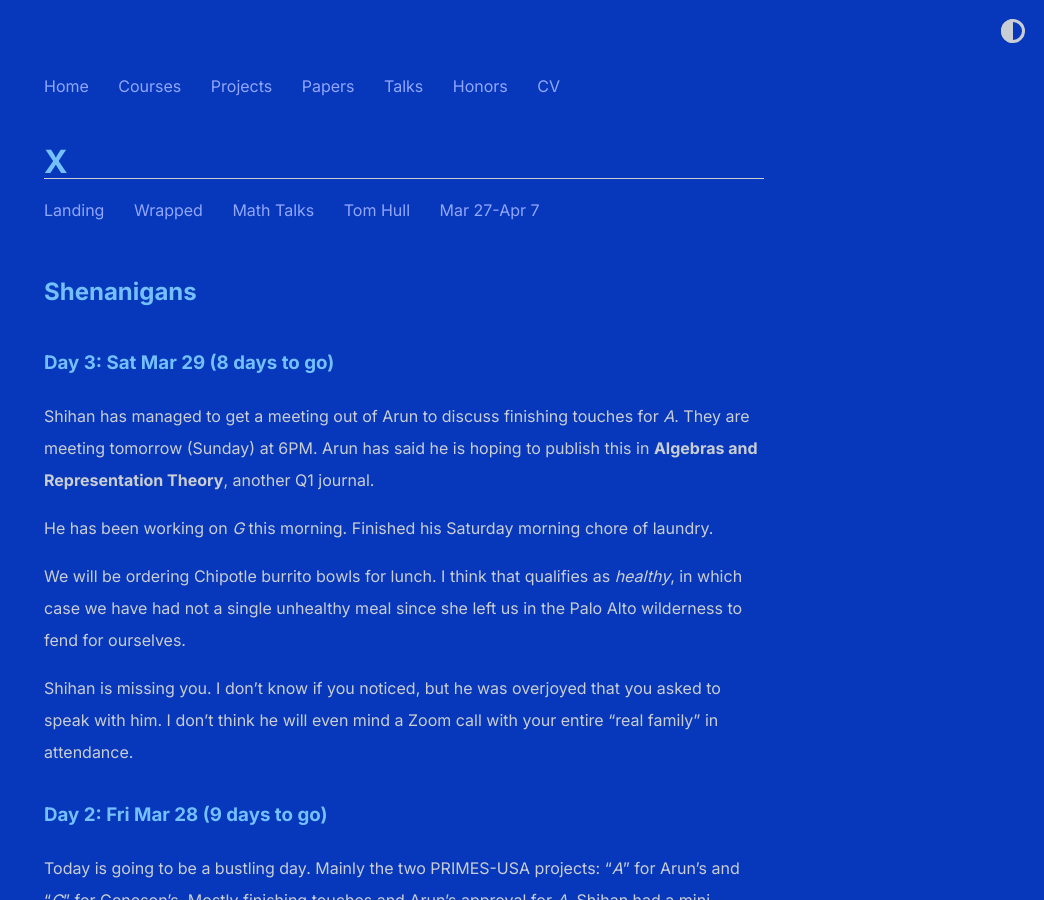
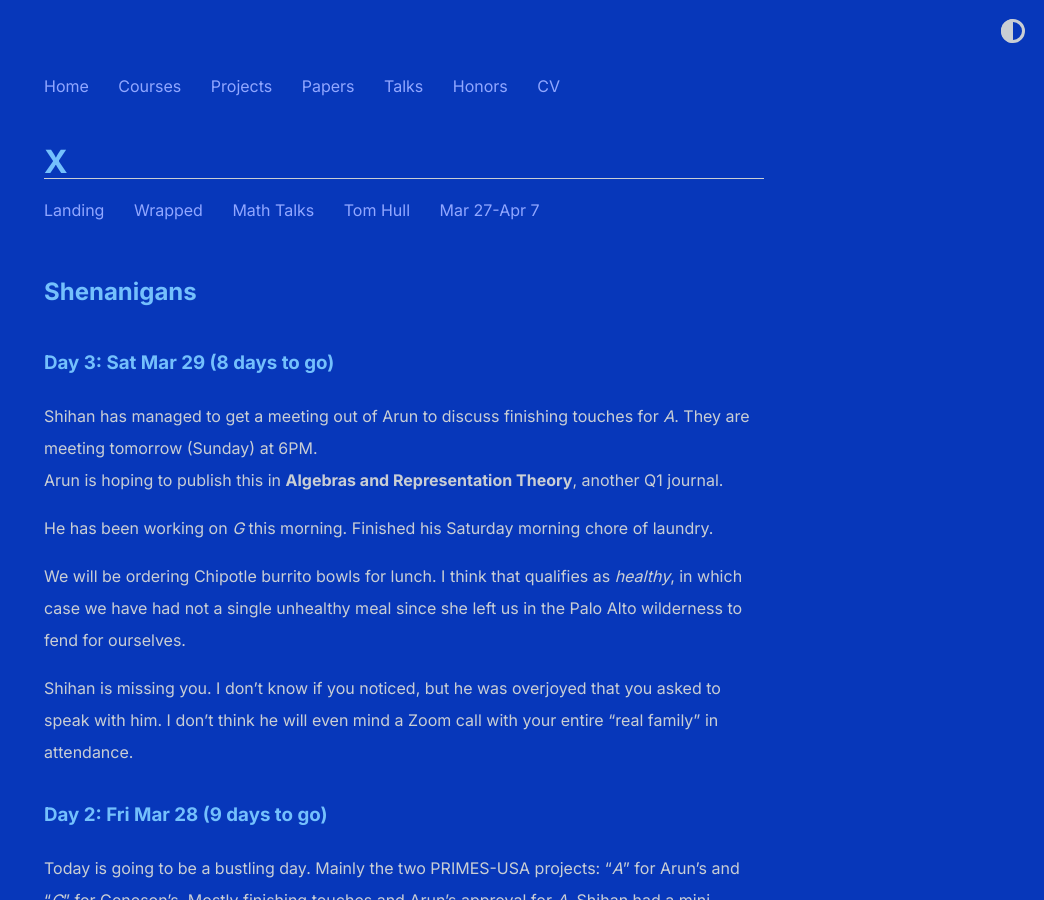
Before and after one commit to shihankanungo/shihankanungo.github.io, a Jekyll site: the page built from india-trip.md, in a window 1280 px wide and 900 px high. Shown: the whole window, without its empty margins (236-1280 px from the left). Built offline with Jekyll 4.4.1, drawn with Linux system fonts in a browser that asks for light colours.

Commit message:
Update india-trip.md

```diff
--- a/india-trip.md
+++ b/india-trip.md
@@ -9,7 +9,7 @@ title: X
 ### Day 3: Sat Mar 29 (8 days to go)
 
 Shihan has managed to get a meeting out of Arun to discuss finishing touches for _A_. They are meeting tomorrow (Sunday)
-at 6PM. Arun has said he is hoping to publish this in **Algebras and Representation Theory**, another Q1 journal.
+at 6PM. <br> Arun is hoping to publish this in **Algebras and Representation Theory**, another Q1 journal.
 
 He has been working on _G_ this morning. Finished his Saturday morning chore of laundry.
 
```
